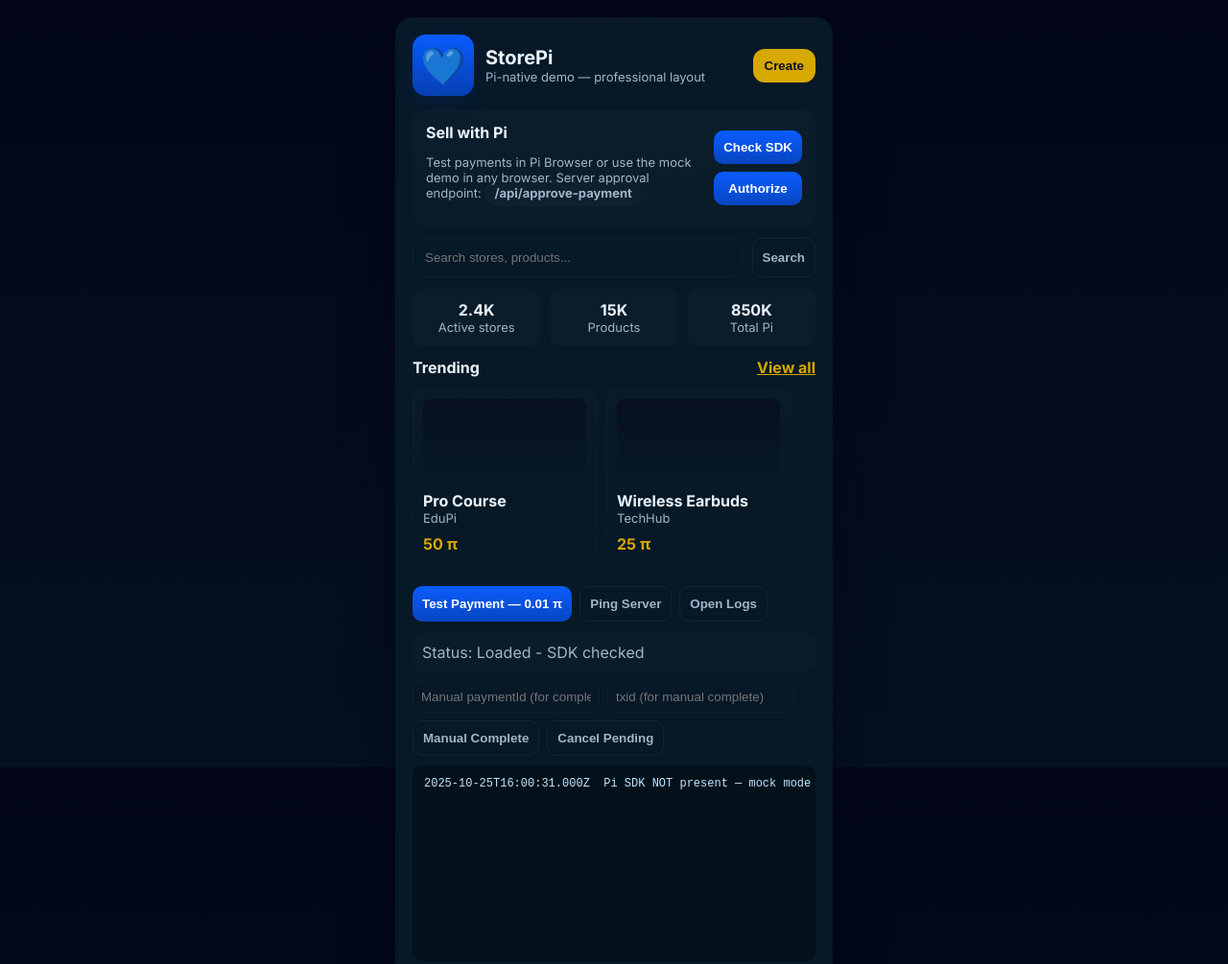
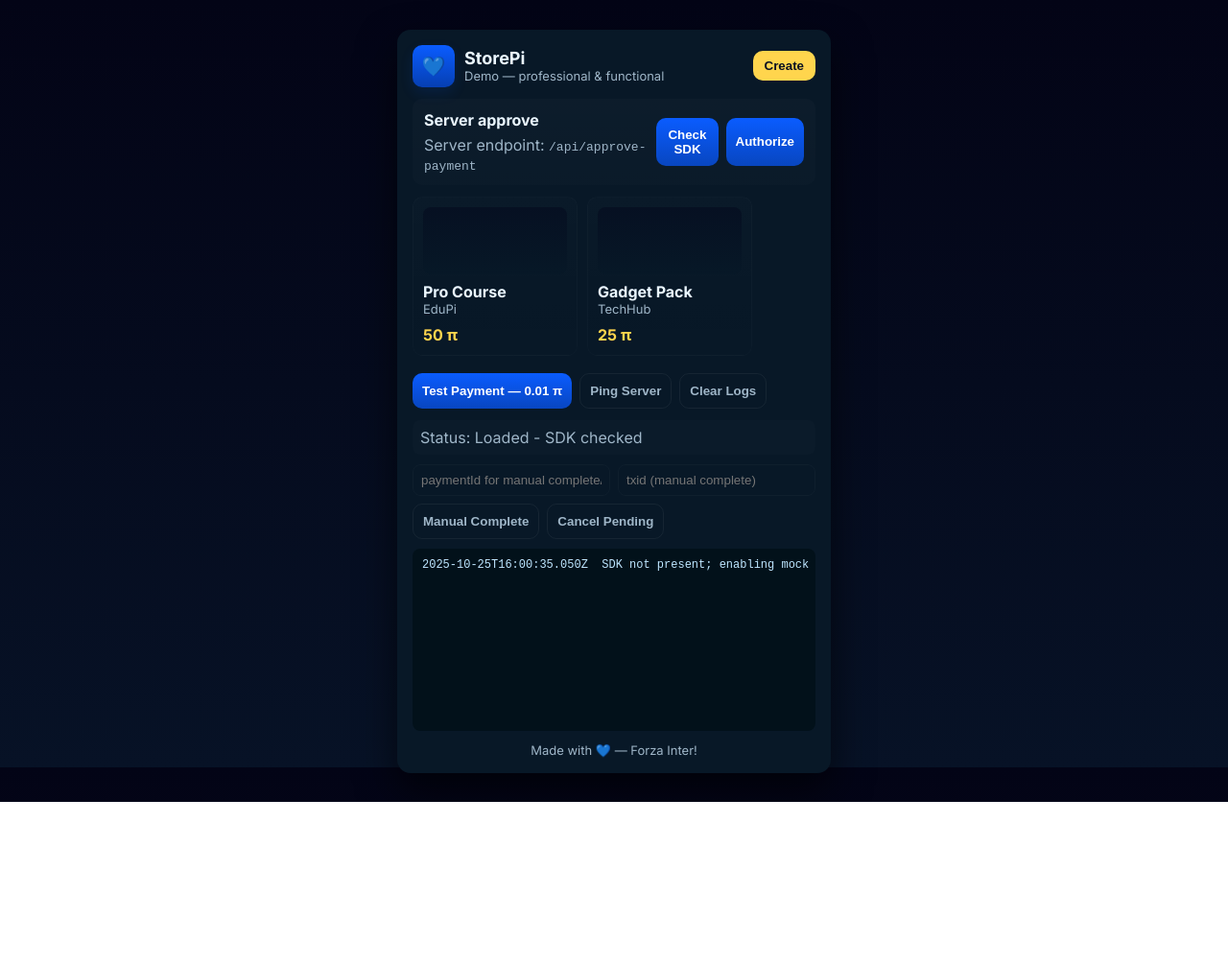
Before and after one commit to tolea1na/StorePi-Demo, a website: page index.html in a window 1280 px wide. Shown: the top 1005 px of the page at 96% size. After the commit the page ends 836 px from the top, so only its background shows below. Drawn offline with Linux system fonts and the light colour scheme.

Commit message:
Update index.html

```diff
--- a/index.html
+++ b/index.html
@@ -3,45 +3,37 @@
 <head>
 <meta charset="utf-8" />
 <meta name="viewport" content="width=device-width,initial-scale=1" />
-<title>StorePi Demo — Professional</title>
+<title>StorePi Demo — Clean</title>
 <script src="https://sdk.minepi.com/pi-sdk.js" defer></script>
-<link href="https://fonts.googleapis.com/css2?family=Inter:wght@300;400;600;700;800&display=swap" rel="stylesheet">
+<link href="https://fonts.googleapis.com/css2?family=Inter:wght@300;400;600;700&display=swap" rel="stylesheet">
 <style>
   :root{
-    --bg:#041123; --panel:#071827; --muted:#9fb6c8; --text:#eaf6ff;
-    --blue:#0a5cff; --deep:#07122a; --gold:#d6a800;
-    --card: linear-gradient(180deg, rgba(255,255,255,0.02), rgba(255,255,255,0.01));
+    --bg:#071226; --panel:#081827; --muted:#9fb6c8; --text:#eaf6ff;
+    --blue:#0a5cff; --accent:#ffd54d;
+    --card-grad: linear-gradient(180deg, rgba(255,255,255,0.02), rgba(255,255,255,0.01));
   }
-  html,body{height:100%;margin:0;background:linear-gradient(180deg,#020617,var(--bg));font-family:Inter,system-ui,Arial;color:var(--text)}
+  html,body{height:100%;margin:0;background:linear-gradient(180deg,#030416,var(--bg));font-family:Inter,system-ui,Arial;color:var(--text)}
   .wrap{display:flex;align-items:center;justify-content:center;padding:18px;min-height:100vh}
-  .app{width:100%;max-width:420px;border-radius:18px;padding:18px;background:var(--panel);box-shadow:0 18px 50px rgba(2,6,20,0.7)}
+  .app{width:100%;max-width:420px;border-radius:14px;padding:16px;background:var(--panel);box-shadow:0 18px 40px rgba(0,0,0,0.6)}
   header{display:flex;align-items:center;justify-content:space-between}
-  .brand{display:flex;align-items:center;gap:12px}
-  .logo{width:64px;height:64px;border-radius:14px;background:linear-gradient(180deg,var(--blue),#063fb2);display:flex;align-items:center;justify-content:center;font-size:38px;box-shadow:0 6px 18px rgba(10,92,255,0.12)}
-  h1{font-size:20px;margin:0}
+  .brand{display:flex;align-items:center;gap:10px}
+  .logo-small{width:44px;height:44px;border-radius:10px;background:linear-gradient(180deg,var(--blue),#063fb2);display:flex;align-items:center;justify-content:center;font-size:20px;box-shadow:0 6px 14px rgba(10,92,255,0.12)}
+  h1{font-size:18px;margin:0}
   p.lead{margin:0;color:var(--muted);font-size:13px}
-  .top-cta{background:var(--gold);color:#071022;padding:10px 12px;border-radius:12px;border:none;font-weight:700;cursor:pointer}
-  .hero{display:flex;gap:12px;margin-top:14px;padding:14px;border-radius:12px;background:var(--card)}
-  .search{margin-top:12px;display:flex;gap:10px}
-  .search input{flex:1;padding:12px;border-radius:12px;border:1px solid rgba(255,255,255,0.03);background:transparent;color:var(--text);outline:none}
-  .stats{display:flex;gap:10px;margin-top:12px}
-  .stat{flex:1;background:rgba(255,255,255,0.02);padding:12px;border-radius:10px;text-align:center}
-  h3{margin:0;font-size:16px}
-  .grid{display:flex;gap:10px;margin-top:12px;overflow:auto;padding-bottom:8px}
-  .card{min-width:170px;background:linear-gradient(180deg, rgba(255,255,255,0.01), rgba(255,255,255,0.0));padding:10px;border-radius:12px;border:1px solid rgba(255,255,255,0.02)}
-  .actions{display:flex;flex-wrap:wrap;gap:8px;margin-top:14px}
+  .cta{background:var(--accent);color:#071022;padding:8px 12px;border-radius:10px;border:0;font-weight:700;cursor:pointer}
+  .hero{margin-top:12px;padding:12px;border-radius:10px;background:var(--card-grad);display:flex;justify-content:space-between;align-items:center}
+  .grid{display:flex;gap:10px;margin-top:12px;overflow:auto;padding-bottom:6px}
+  .card{min-width:150px;background:linear-gradient(180deg, rgba(255,255,255,0.01), rgba(255,255,255,0.00));padding:10px;border-radius:10px;border:1px solid rgba(255,255,255,0.02)}
+  .controls{display:flex;gap:8px;flex-wrap:wrap;margin-top:12px}
   .btn{padding:10px;border-radius:10px;border:0;cursor:pointer;font-weight:700}
   .btn.primary{background:linear-gradient(180deg,var(--blue),#0846c0);color:white}
   .btn.ghost{background:transparent;border:1px solid rgba(255,255,255,0.06);color:var(--muted)}
-  #status{margin-top:12px;padding:10px;border-radius:10px;background:rgba(255,255,255,0.01);color:var(--muted)}
-  #log{margin-top:10px;background:#02111a;padding:12px;border-radius:10px;height:180px;overflow:auto;font-family:monospace;color:#bfe6ff;font-size:12px}
-  footer{margin-top:14px;color:var(--muted);font-size:12px;text-align:center}
-  .small{font-size:13px;color:var(--muted)}
-  .row{display:flex;gap:8px;align-items:center}
-  .input{padding:8px;border-radius:8px;border:1px solid rgba(255,255,255,0.03);background:transparent;color:var(--text)}
-  .pill{padding:6px 10px;border-radius:999px;background:rgba(255,255,255,0.02);font-weight:700}
-  .hidden{display:none}
-  @media (max-width:420px){ .grid .card{min-width:140px} }
+  #status{margin-top:12px;padding:8px;border-radius:8px;background:rgba(255,255,255,0.01);color:var(--muted)}
+  #log{margin-top:10px;background:#02111a;padding:10px;border-radius:8px;height:170px;overflow:auto;font-family:monospace;color:#bfe6ff;font-size:12px}
+  footer{margin-top:12px;color:var(--muted);font-size:13px;text-align:center}
+  .inputs{display:flex;gap:8px;margin-top:10px}
+  .input{flex:1;padding:8px;border-radius:8px;border:1px solid rgba(255,255,255,0.03);background:transparent;color:var(--text)}
+  @media (max-width:420px){ .card{min-width:140px} }
 </style>
 </head>
 <body>
@@ -49,69 +41,46 @@
     <div class="app" role="main" aria-live="polite">
       <header>
         <div class="brand">
-          <div class="logo" aria-hidden>💙</div>
+          <div class="logo-small" aria-hidden>💙</div>
           <div>
             <h1>StorePi</h1>
-            <p class="lead">Pi-native demo — professional layout</p>
+            <p class="lead">Demo — professional & functional</p>
           </div>
         </div>
-        <button id="createBtn" class="top-cta">Create</button>
+        <button id="createBtn" class="cta">Create</button>
       </header>
 
       <div class="hero">
-        <div style="flex:1">
-          <h3>Sell with Pi</h3>
-          <p class="small">Test payments in Pi Browser or use the mock demo in any browser. Server approval endpoint: <span id="serverUrl" class="pill">/api/approve-payment</span></p>
+        <div>
+          <strong>Server approve</strong>
+          <div class="small" style="color:var(--muted);margin-top:6px">Server endpoint: <code id="serverPath">/api/approve-payment</code></div>
         </div>
-        <div style="display:flex;flex-direction:column;justify-content:center;gap:8px">
-          <button class="btn primary" id="checkSdk">Check SDK</button>
-          <button class="btn primary" id="authorize">Authorize</button>
+        <div style="display:flex;gap:8px">
+          <button id="checkSdk" class="btn primary">Check SDK</button>
+          <button id="authorize" class="btn primary">Authorize</button>
         </div>
       </div>
 
-      <div class="search">
-        <input id="search" placeholder="Search stores, products..." />
-        <button class="btn ghost" id="searchBtn">Search</button>
+      <div class="grid" aria-hidden>
+        <div class="card"><div style="height:70px;border-radius:8px;background:linear-gradient(180deg,#061022,#071827)"></div><div style="margin-top:8px;font-weight:700">Pro Course</div><div style="color:var(--muted);font-size:13px">EduPi</div><div style="margin-top:8px;color:var(--accent);font-weight:700">50 π</div></div>
+        <div class="card"><div style="height:70px;border-radius:8px;background:linear-gradient(180deg,#061022,#071827)"></div><div style="margin-top:8px;font-weight:700">Gadget Pack</div><div style="color:var(--muted);font-size:13px">TechHub</div><div style="margin-top:8px;color:var(--accent);font-weight:700">25 π</div></div>
       </div>
 
-      <div class="stats">
-        <div class="stat"><strong>2.4K</strong><div class="small">Active stores</div></div>
-        <div class="stat"><strong>15K</strong><div class="small">Products</div></div>
-        <div class="stat"><strong>850K</strong><div class="small">Total Pi</div></div>
-      </div>
-
-      <div style="display:flex;justify-content:space-between;align-items:center;margin-top:12px">
-        <h3>Trending</h3><a href="#" style="color:var(--gold);font-weight:700" id="viewAll">View all</a>
-      </div>
-
-      <div class="grid" id="products">
-        <div class="card">
-          <div style="height:88px;border-radius:8px;background:linear-gradient(180deg,#061022,#071827)"></div>
-          <div style="margin-top:8px;font-weight:700">Pro Course</div>
-          <div style="color:var(--muted);font-size:13px">EduPi</div>
-          <div style="margin-top:8px;color:var(--gold);font-weight:700">50 π</div>
-        </div>
-        <div class="card">
-          <div style="height:88px;border-radius:8px;background:linear-gradient(180deg,#061022,#071827)"></div>
-          <div style="margin-top:8px;font-weight:700">Wireless Earbuds</div>
-          <div style="color:var(--muted);font-size:13px">TechHub</div>
-          <div style="margin-top:8px;color:var(--gold);font-weight:700">25 π</div>
-        </div>
-      </div>
-
-      <div class="actions">
-        <button class="btn primary" id="payBtn" disabled>Test Payment — 0.01 π</button>
-        <button class="btn ghost" id="pingServer">Ping Server</button>
-        <button class="btn ghost" id="openLogs">Open Logs</button>
+      <div class="controls">
+        <button id="payBtn" class="btn primary" disabled>Test Payment — 0.01 π</button>
+        <button id="pingServer" class="btn ghost">Ping Server</button>
+        <button id="openLogs" class="btn ghost">Clear Logs</button>
       </div>
 
       <div id="status">Status: idle</div>
 
-      <div style="margin-top:10px;display:flex;gap:8px;flex-wrap:wrap;align-items:center">
-        <input id="manualPaymentId" class="input" placeholder="Manual paymentId (for complete/cancel)" />
-        <input id="manualTxid" class="input" placeholder="txid (for manual complete)" />
-        <button class="btn ghost" id="manualComplete">Manual Complete</button>
-        <button class="btn ghost" id="cancelPending">Cancel Pending</button>
+      <div class="inputs">
+        <input id="manualPaymentId" class="input" placeholder="paymentId for manual complete/cancel" />
+        <input id="manualTxid" class="input" placeholder="txid (manual complete)" />
+      </div>
+      <div style="display:flex;gap:8px;margin-top:8px">
+        <button id="manualComplete" class="btn ghost">Manual Complete</button>
+        <button id="cancelPending" class="btn ghost">Cancel Pending</button>
       </div>
 
       <pre id="log">(logs will appear here)</pre>
@@ -123,14 +92,6 @@
   </div>
 
 <script>
-/* Robust client logic:
-   - Initializes Pi SDK safely
-   - Uses callback-style createPayment (preferred)
-   - Calls /api/approve-payment (POST) when ready for server approval
-   - Has manual-complete and cancel options
-   - Persists pending payment to localStorage to avoid duplicates
-*/
-
 const logEl = document.getElementById('log');
 const statusEl = document.getElementById('status');
 const checkBtn = document.getElementById('checkSdk');
@@ -139,7 +100,6 @@ const payBtn = document.getElementById('payBtn');
 const pingBtn = document.getElementById('pingServer');
 const manualCompleteBtn = document.getElementById('manualComplete');
 const cancelPendingBtn = document.getElementById('cancelPending');
-const serverUrlEl = document.getElementById('serverUrl');
 
 function now(){ return new Date().toISOString(); }
 function log(...args){
@@ -152,27 +112,39 @@ function setStatus(s){ statusEl.textContent = 'Status: ' + s; log('STATUS', s);
 let currentPending = localStorage.getItem('storepi_pending') ? JSON.parse(localStorage.getItem('storepi_pending')) : null;
 if(currentPending) log('Loaded pending from storage', currentPending);
 
+// Wait for Pi SDK to appear (some browsers load script late). Poll up to ~5s.
+async function waitForPi(timeout = 5000) {
+  const start = Date.now();
+  while(Date.now() - start < timeout) {
+    if(window.Pi) return true;
+    await new Promise(r=>setTimeout(r, 150));
+  }
+  return !!window.Pi;
+}
+
 async function safeInitPi(){
   try{
-    if(typeof Pi !== 'undefined' && Pi.init){
+    const present = await waitForPi(4000);
+    if(!present) { log('Pi SDK not found in page (mock mode).'); return false; }
+    if(typeof Pi.init === 'function') {
       Pi.init({ version: '2.0' });
-      log('Pi.init called successfully.');
+      log('Pi.init called.');
       return true;
     }
-    log('Pi SDK not present (Pi undefined).');
+    log('Pi present but init() missing.');
     return false;
   }catch(e){
-    log('Pi.init error', e);
+    log('safeInitPi error', e);
     return false;
   }
 }
 
 async function checkSdk(){
-  const present = (typeof Pi !== 'undefined');
-  const hasInit = present && !!(Pi.init);
-  const hasAuth = present && (typeof Pi.authenticate === 'function');
-  const hasCreate = present && (typeof Pi.createPayment === 'function');
-  log('SDK check present=',present,'init=',hasInit,'authenticate=',hasAuth,'createPayment=',hasCreate);
+  const present = !!window.Pi;
+  const hasInit = present && typeof Pi.init === 'function';
+  const hasAuth = present && typeof Pi.authenticate === 'function';
+  const hasCreate = present && typeof Pi.createPayment === 'function';
+  log('Pi present:', present, 'init:', hasInit, 'authenticate:', hasAuth, 'createPayment:', hasCreate);
   return { present, hasInit, hasAuth, hasCreate };
 }
 
@@ -181,33 +153,29 @@ checkBtn.addEventListener('click', async ()=>{
   await safeInitPi();
   const info = await checkSdk();
   setStatus('Checked SDK - see log');
-  if(!info.present) {
-    payBtn.disabled = false; // enable mock
-    log('Mock mode enabled (no Pi SDK)');
+  if(!info.present){
+    log('Mock mode enabled (no Pi SDK).');
+    payBtn.disabled = false;
   } else {
-    if(info.hasCreate) payBtn.disabled = false;
+    payBtn.disabled = false;
   }
 });
 
 authBtn.addEventListener('click', async ()=>{
   setStatus('Authenticating (requesting payments)...');
   try{
-    const initOk = await safeInitPi();
+    await safeInitPi();
     if(typeof Pi !== 'undefined' && typeof Pi.authenticate === 'function'){
-      // pass an "incomplete" callback function optionally
-      const res = await Pi.authenticate(['payments'], (incomplete) => {
-        log('authenticate incomplete callback', incomplete);
-      });
+      const res = await Pi.authenticate(['payments'], (incomplete)=> { log('authenticate incomplete callback', incomplete); });
       log('authenticate resolved:', res);
       setStatus('Authorized');
       payBtn.disabled = false;
       return;
     }
-    // If SDK is missing, simulate auth for demo
     setStatus('Authorized (mock)');
     payBtn.disabled = false;
   }catch(err){
-    log('Auth error detailed', err);
+    log('Auth error', err);
     setStatus('Auth failed');
     alert('Auth failed: ' + (err && err.message ? err.message : JSON.stringify(err)));
   }
@@ -221,7 +189,7 @@ async function requestServerApproval(paymentId){
       headers: {'Content-Type':'application/json'},
       body: JSON.stringify({ paymentId })
     });
-    const data = await resp.json().catch(()=>({ raw: 'not-json' }));
+    const data = await resp.json().catch(()=>({raw:'not-json'}));
     log('/api/approve-payment response', resp.status, data);
     return { ok: resp.ok, status: resp.status, data };
   }catch(e){
@@ -231,10 +199,10 @@ async function requestServerApproval(paymentId){
 }
 
 function savePending(obj){
+  if(obj) localStorage.setItem('storepi_pending', JSON.stringify(obj));
+  else localStorage.removeItem('storepi_pending');
   currentPending = obj;
-  if(obj) localStorage.setItem('storepi_pending', JSON.stringify(obj));
-  else { localStorage.removeItem('storepi_pending'); currentPending = null; }
-  log('Pending updated', currentPending);
+  log('Pending saved', currentPending);
 }
 
 payBtn.addEventListener('click', async ()=>{
@@ -247,14 +215,10 @@ payBtn.addEventListener('click', async ()=>{
       log('onReadyForServerApproval', paymentId);
       setStatus('Ready for approval: ' + paymentId);
       savePending({ paymentId, when: Date.now() });
-      // Ask server to approve
       const result = await requestServerApproval(paymentId);
       log('requestServerApproval result', result);
-      if(result.ok) {
-        setStatus('Server approved — waiting for completion');
-      } else {
-        setStatus('Server approval failed — try manual complete');
-      }
+      if(result.ok) setStatus('Server approved — waiting for completion');
+      else setStatus('Server approval failed');
     },
     onReadyForServerCompletion: function(paymentId, txid){
       log('onReadyForServerCompletion', paymentId, txid);
@@ -270,7 +234,6 @@ payBtn.addEventListener('click', async ()=>{
     onError: function(err, payment){
       log('onError', err, payment);
       setStatus('Payment error');
-      // keep pending so dev can manually complete
       if(payment && payment.paymentId) savePending({ paymentId: payment.paymentId, when: Date.now() });
       alert('Payment error — check logs');
     }
@@ -278,30 +241,21 @@ payBtn.addEventListener('click', async ()=>{
 
   try{
     if(typeof Pi !== 'undefined' && typeof Pi.createPayment === 'function'){
-      // Some SDK versions return void and use callbacks; some return a Promise. Support both:
       const maybePromise = Pi.createPayment(paymentData, callbacks);
       if(maybePromise && typeof maybePromise.then === 'function'){
-        // SDK returned a Promise style result (rare) - handle resolution
-        maybePromise.then((result)=>{
-          log('createPayment promise resolved', result);
-        }).catch((err)=>{
-          log('createPayment promise error', err);
-        });
+        maybePromise.then(r=>log('createPayment promise resolved', r)).catch(e=>log('createPayment promise rejected', e));
       } else {
-        log('Pi.createPayment invoked (callback flow)');
+        log('createPayment callback flow invoked');
       }
     } else {
-      // Mock path for testing in normal browsers:
+      // mock
       const mockId = 'MOCK-' + Math.random().toString(36).slice(2,9);
       callbacks.onReadyForServerApproval(mockId);
-      // Simulate server and completion
       setTimeout(async ()=>{
-        // call server endpoint to simulate approval result (demo server returns demo approve)
         const r = await requestServerApproval(mockId);
         log('mock approve result', r);
-        // simulate completion
-        callbacks.onReadyForServerCompletion(mockId, 'MOCKTX-'+Math.random().toString(36).slice(2,8));
-      },1200);
+        callbacks.onReadyForServerCompletion(mockId, 'MOCKTX-' + Math.random().toString(36).slice(2,8));
+      }, 900);
     }
   }catch(e){
     log('createPayment threw', e);
@@ -332,41 +286,28 @@ manualCompleteBtn.addEventListener('click', async ()=>{
     const r = await fetch(url);
     const j = await r.json().catch(()=>({raw:'not-json'}));
     log('/api/manual-complete', r.status, j);
-    if(r.ok) {
-      setStatus('Manual completed');
-      savePending(null);
-      alert('Manual complete OK');
-    } else {
-      setStatus('Manual complete error');
-      alert('Manual complete failed — check logs');
-    }
+    if(r.ok) { setStatus('Manual completed'); savePending(null); alert('Manual complete OK'); }
+    else { setStatus('Manual complete error'); alert('Manual complete failed'); }
   }catch(e){
-    log('manual complete error', e);
-    setStatus('manual complete error');
+    log('manual complete error', e); setStatus('manual complete error');
   }
 });
 
 cancelPendingBtn.addEventListener('click', ()=>{
   if(!currentPending){ alert('No pending payment saved'); return; }
-  if(confirm('Cancel stored pending payment?')) {
-    savePending(null);
-    setStatus('Pending cleared');
-  }
+  if(confirm('Clear stored pending payment?')) { savePending(null); setStatus('Pending cleared'); }
 });
 
-// On load init
 window.addEventListener('load', async ()=>{
-  serverUrlEl.textContent = '/api/approve-payment';
-  log('Page load - initializing Pi SDK (if present)');
+  log('Page loaded, initializing SDK if present');
   await safeInitPi();
   const info = await checkSdk();
   setStatus('Loaded - SDK checked');
   if(!info.present){
-    log('Pi SDK NOT present — mock mode enabled. Buttons ready.');
+    log('SDK not present; enabling mock flow.');
     payBtn.disabled = false;
   } else {
-    if(info.hasCreate) payBtn.disabled = false;
-    else payBtn.disabled = false; // still allow attempt; SDK will error if missing methods
+    payBtn.disabled = false;
   }
 });
 </script>
```
